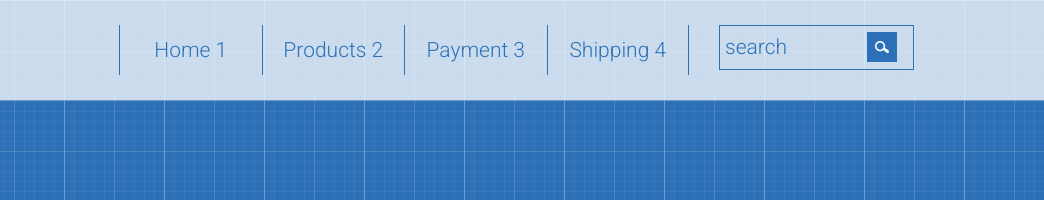
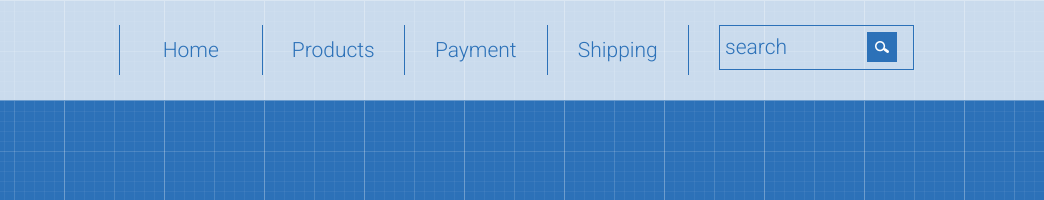
Before and after one commit to AlinaKoshnik/AlinaKoshnik.github.io, a plain HTML site: page index.html in a window 1280 px wide. Shown: the top 200 px of the page, 236-1280 px from the left. Drawn offline with Linux system fonts and the light colour scheme.

Commit message:
deleded numbers text

```diff
--- a/index.html
+++ b/index.html
@@ -26,10 +26,10 @@
                 <div class="col-md-6">
                     <nav>
                         <ul class="menu">
-                            <li><a href="">Home 1</a></li>
-                            <li><a href="">Products 2</a></li>
-                            <li><a href="">Payment 3</a></li>
-                            <li><a href="">Shipping 4</a></li>
+                            <li><a href="">Home </a></li>
+                            <li><a href="">Products </a></li>
+                            <li><a href="">Payment </a></li>
+                            <li><a href="">Shipping </a></li>
                         </ul>
                     </nav>
                 </div>
```
